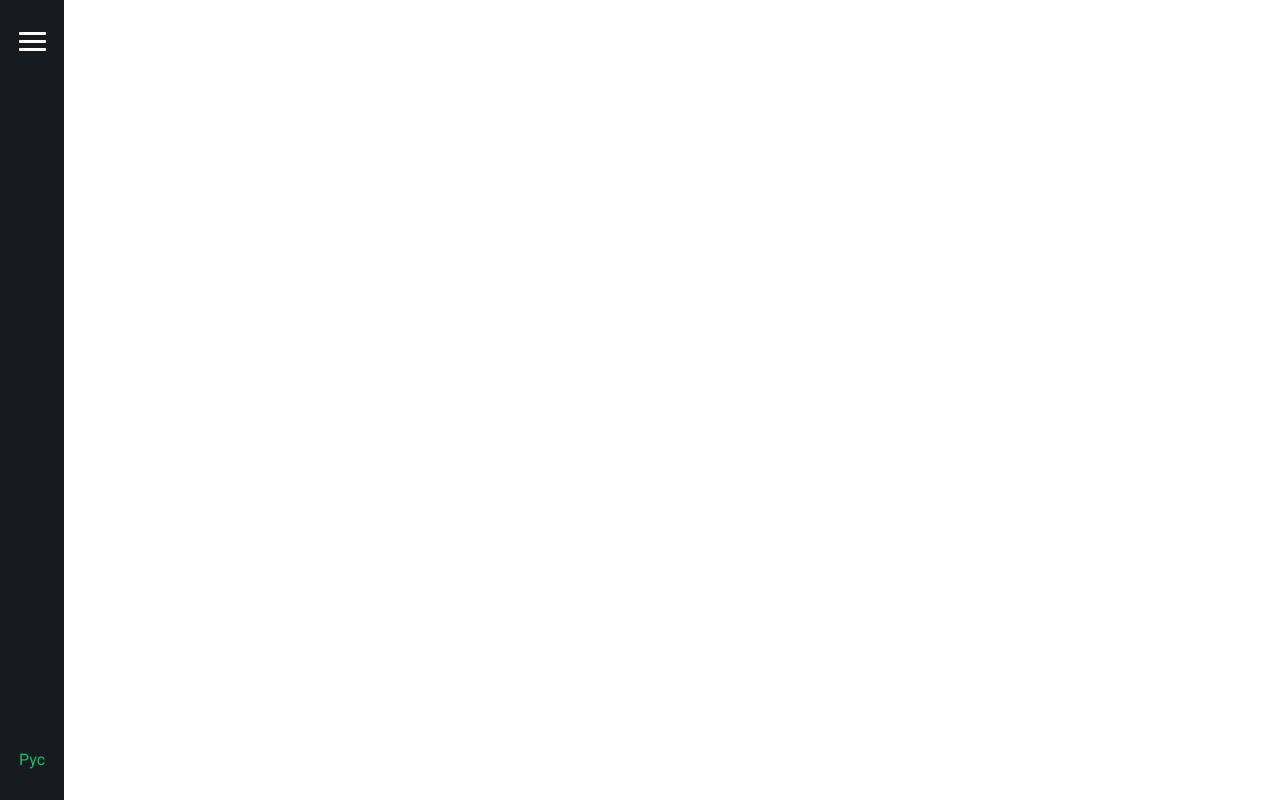
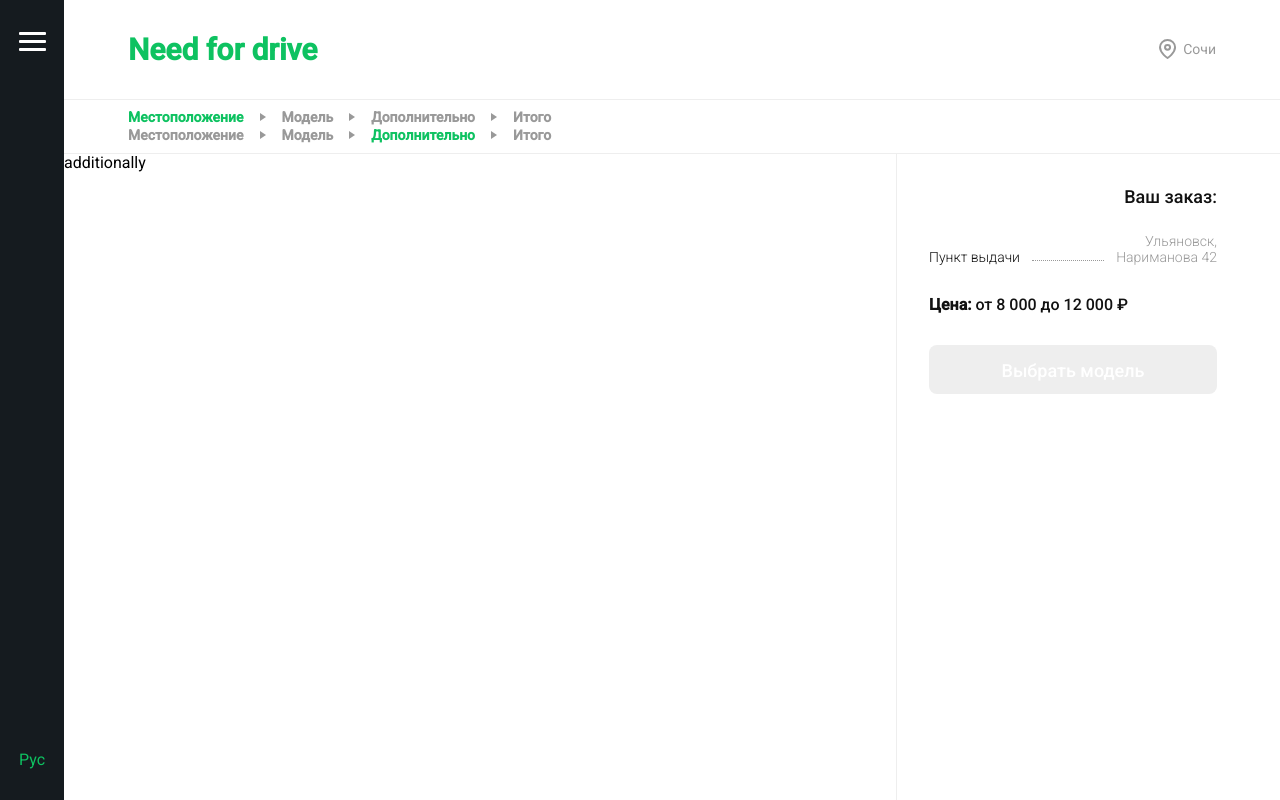
Before and after one commit to reywheel/vue-need-for-drive, a Vue app: page /order/additionally in a window 1280 px wide. Built offline with nearby package versions, Linux system fonts and the light colour scheme; what vue-simple-svg would draw is missing.

Commit message:
Добавил новые пути и компоненты под них

```diff
--- /dev/null
+++ b/src/components/order/OrderAdditionally.vue
@@ -0,0 +1,11 @@
+<template>
+  <div>additionally</div>
+</template>
+
+<script>
+export default {
+  name: "OrderAdditionally"
+};
+</script>
+
+<style scoped></style>
--- /dev/null
+++ b/src/components/order/OrderTotal.vue
@@ -0,0 +1,11 @@
+<template>
+  <div>orderTotal</div>
+</template>
+
+<script>
+export default {
+  name: "OrderTotal"
+};
+</script>
+
+<style scoped></style>
--- a/src/router/index.js
+++ b/src/router/index.js
@@ -12,6 +12,7 @@ const routes = [
   },
   {
     path: "/order",
+    redirect: { name: "orderLocation" },
     name: "order",
     component: () => import("@/views/OrderPage"),
     children: [
@@ -24,6 +25,16 @@ const routes = [
         path: "model",
         name: "orderModel",
         component: () => import("@/components/order/OrderModel")
+      },
+      {
+        path: "additionally",
+        name: "orderAdditionally",
+        component: () => import("@/components/order/OrderAdditionally")
+      },
+      {
+        path: "total",
+        name: "orderTotal",
+        component: () => import("@/components/order/OrderTotal")
       }
     ]
   }
```
